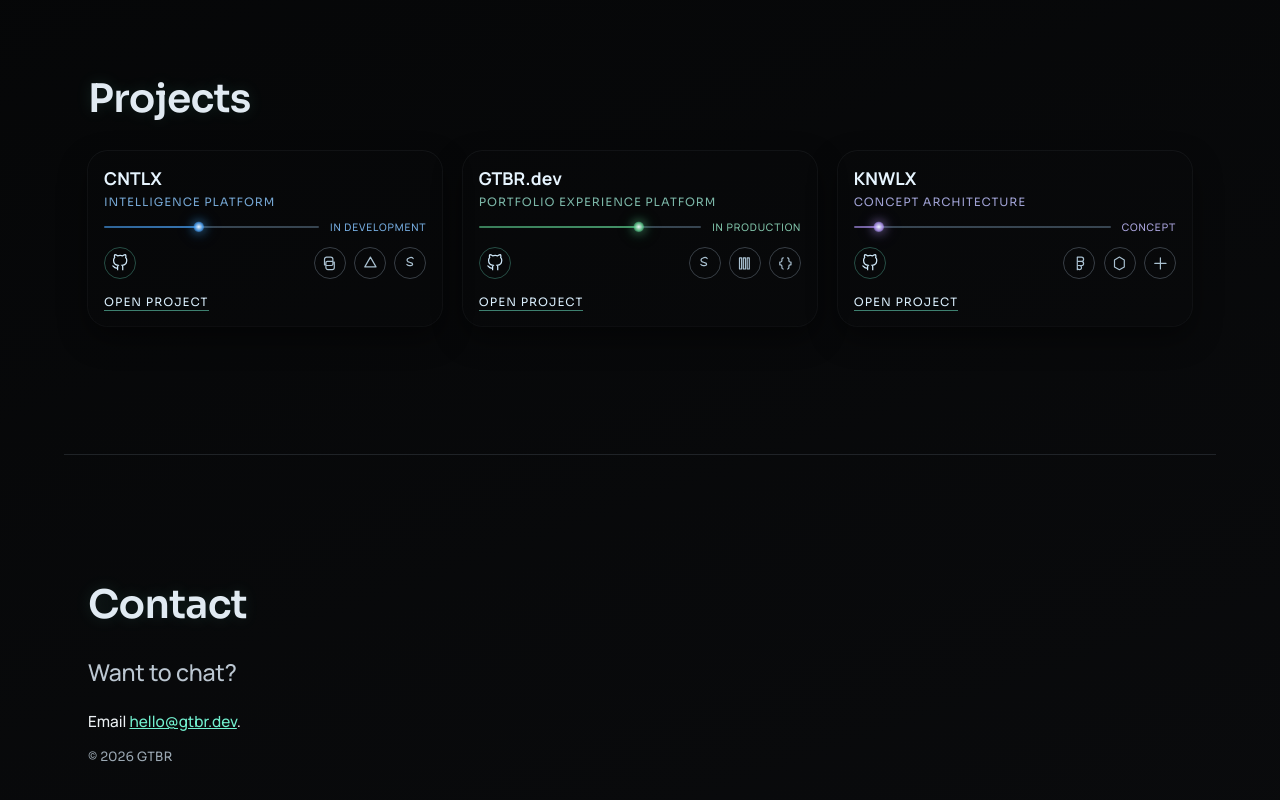
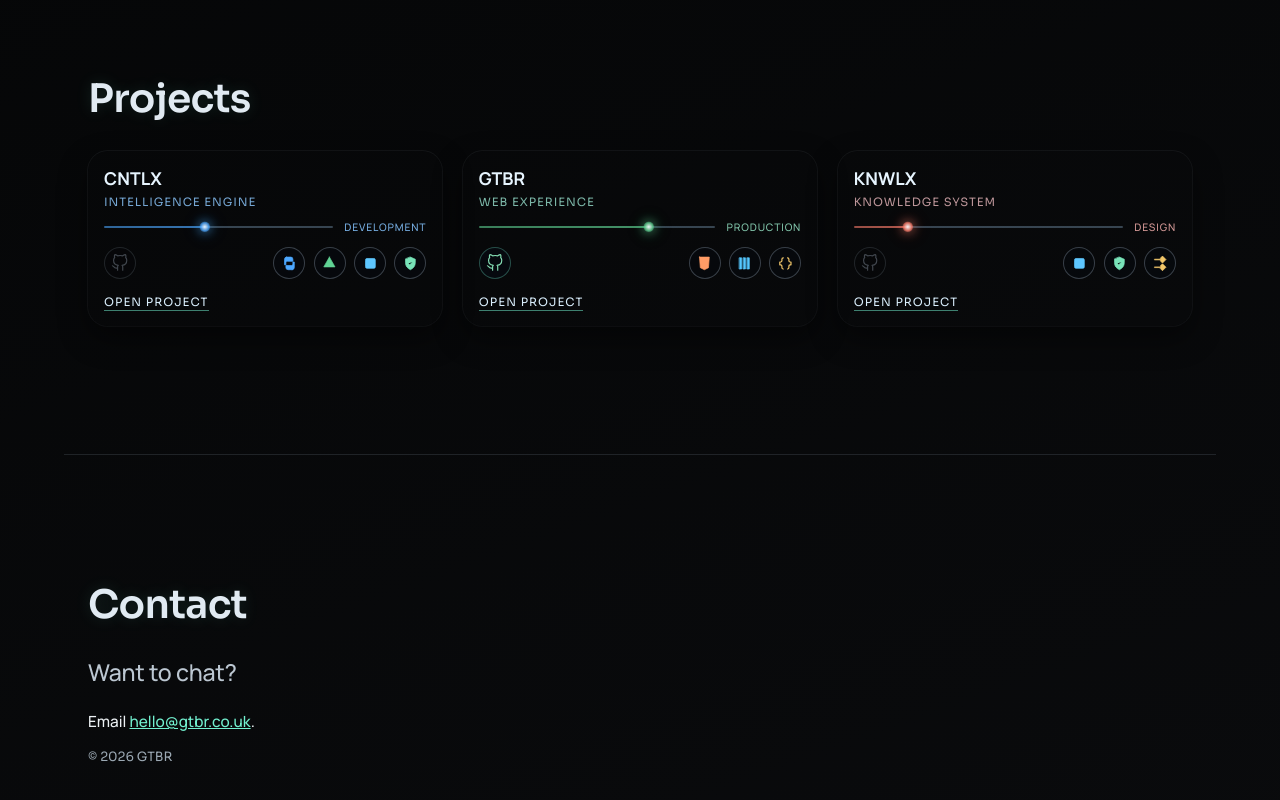
Before and after one commit to CSVillain/gtbr-site, a plain HTML site: page index.html in a window 1280 px wide. Shown: the part 1334-2134 px from the top of the page. Drawn offline with Linux system fonts and the light colour scheme; animation ran at ten frames a second.

Commit message:
Refine project cards, hero text, and repo housekeeping

```diff
--- a/base.css
+++ b/base.css
@@ -316,9 +316,13 @@ h3 {
 
 h1 {
   font-size: var(--fs-h1);
-  max-width: min(12.4ch, 92vw);
-  text-wrap: balance;
+  max-width: none;
+  text-wrap: normal;
   letter-spacing: -0.02em;
+}
+
+.hero-orb-copy h1 {
+  white-space: nowrap;
 }
 
 .hero-prefix-text {
@@ -1191,21 +1195,32 @@ footer[id] {
   height: 2rem;
   border: 1px solid rgba(114, 240, 207, 0.3);
   border-radius: 999px;
-  color: #cde6f7;
+  color: color-mix(in srgb, var(--stage-color) 72%, #d9ecfa 28%);
   text-decoration: none;
+  background: rgba(8, 12, 20, 0.58);
 }
 
 .module-icon-link svg {
   width: 1.1rem;
   height: 1.1rem;
   stroke: currentColor;
-  stroke-width: 1.7;
+  stroke-width: 1.6;
   fill: none;
+  stroke-linecap: round;
+  stroke-linejoin: round;
 }
 
 .module-icon-link:hover {
   color: #f1fbff;
   border-color: rgba(114, 240, 207, 0.58);
+}
+
+.module-icon-link.is-disabled {
+  color: rgba(142, 154, 168, 0.6);
+  border-color: rgba(109, 120, 132, 0.36);
+  background: rgba(8, 10, 14, 0.42);
+  opacity: 0.72;
+  pointer-events: none;
 }
 
 .module-stack-icons {
@@ -1226,16 +1241,76 @@ footer[id] {
   border: 1px solid rgba(125, 138, 153, 0.42);
   border-radius: 999px;
   color: #a9c0d0;
+  background: rgba(7, 10, 16, 0.52);
 }
 
 .stack-icon svg {
   width: 1.05rem;
   height: 1.05rem;
+  fill: currentColor;
+  stroke: currentColor;
+  stroke-width: 1;
+  stroke-linecap: round;
+  stroke-linejoin: round;
+}
+
+.stack-icon-python {
+  color: #4da8ff;
+}
+
+.stack-icon-html {
+  color: #ff9c66;
+}
+
+.stack-icon-tauri {
+  color: #60d394;
+}
+
+.stack-icon-svelte {
+  color: #ff7f6e;
+}
+
+.stack-icon-css {
+  color: #55c8ff;
+}
+
+.stack-icon-javascript {
+  color: #f2c76a;
+}
+
+.stack-icon-figma {
+  color: #b89cff;
+}
+
+.stack-icon-tokens {
+  color: #7eb7f0;
+}
+
+.stack-icon-llm {
+  color: #c3a5ff;
+}
+
+.stack-icon-orchestration {
+  color: #72f0cf;
+}
+
+.stack-icon-ai {
+  color: #5ec7ff;
+}
+
+.stack-icon-shield {
+  color: #78e3b8;
+}
+
+.stack-icon-strategy {
+  color: #f2c76a;
+}
+
+.stack-icon-javascript svg,
+.stack-icon-llm svg {
+  fill: none;
   stroke: currentColor;
   stroke-width: 1.7;
-  fill: none;
-  stroke-linecap: round;
-  stroke-linejoin: round;
 }
 
 .module-select {
@@ -1589,6 +1664,11 @@ footer[id] {
     gap: 0.45rem;
   }
 
+  .hero-orb-copy h1 {
+    white-space: normal;
+    display: block;
+  }
+
   .module {
     padding: 0.84rem 0.82rem 0.78rem;
     border-radius: 16px;
--- a/index.html
+++ b/index.html
@@ -142,7 +142,7 @@
   <footer class="site-footer shell" id="contact">
     <h2 id="contact-subheading" class="section-heading">Contact</h2>
     <p class="contact-intro reveal">Want to chat?</p>
-    <p class="reveal">Email <a href="mailto:hello@gtbr.dev">hello@gtbr.dev</a>.</p>
+    <p class="reveal">Email <a href="mailto:hello@gtbr.co.uk">hello@gtbr.co.uk</a>.</p>
     <p class="footnote reveal">&copy; <span id="year"></span> GTBR</p>
   </footer>
 
--- a/main.js
+++ b/main.js
@@ -1,6 +1,7 @@
 const siteHeader = document.querySelector('.site-header');
 const projectCardsRoot = document.getElementById('project-cards');
 const PROJECT_STACK_ICONS = {
+  html: '<svg viewBox="0 0 24 24" role="presentation"><path d="M5 3h14l-1.2 15.2L12 21l-5.8-2.8L5 3Z" /></svg>',
   python: '<svg viewBox="0 0 24 24" role="presentation"><path d="M8 3h6a3 3 0 0 1 3 3v3H9a2 2 0 0 0-2 2v3H5V6a3 3 0 0 1 3-3Z" /><path d="M16 21h-6a3 3 0 0 1-3-3v-3h8a2 2 0 0 0 2-2v-3h2v8a3 3 0 0 1-3 3Z" /></svg>',
   tauri: '<svg viewBox="0 0 24 24" role="presentation"><path d="M12 3l8 14H4L12 3Z" /></svg>',
   svelte: '<svg viewBox="0 0 24 24" role="presentation"><path d="M16 5c-1-1.3-3.8-1.7-6-.8C7.9 5 7 6.5 7.3 8c.4 2 2.8 2.4 4.7 2.8 2.1.4 3.3.9 3.2 2.2-.2 2-3 2.5-4.9 2.2-1.5-.2-2.7-.8-3.4-1.7" /></svg>',
@@ -8,7 +9,11 @@ const PROJECT_STACK_ICONS = {
   javascript: '<svg viewBox="0 0 24 24" role="presentation"><path d="M9 4c-1.5 0-2 1-2 2.2v2.1C7 9.5 6.5 10 5.3 10H4v4h1.3c1.2 0 1.7.5 1.7 1.7v2.1C7 19 7.5 20 9 20M15 4c1.5 0 2 1 2 2.2v2.1c0 1.2.5 1.7 1.7 1.7H20v4h-1.3c-1.2 0-1.7.5-1.7 1.7v2.1c0 1.2-.5 2.2-2 2.2" /></svg>',
   figma: '<svg viewBox="0 0 24 24" role="presentation"><path d="M9 3h6a3 3 0 0 1 0 6H9zM9 9h6a3 3 0 0 1 0 6H9zM9 15h3a3 3 0 1 1-3 3zM9 3v18" /></svg>',
   tokens: '<svg viewBox="0 0 24 24" role="presentation"><path d="M12 3l7 4v10l-7 4-7-4V7l7-4Z" /></svg>',
-  llm: '<svg viewBox="0 0 24 24" role="presentation"><path d="M4 12h16M12 4v16" /></svg>'
+  llm: '<svg viewBox="0 0 24 24" role="presentation"><path d="M4 12h16M12 4v16" /></svg>',
+  orchestration: '<svg viewBox="0 0 24 24" role="presentation"><path d="M6 6h4v4H6zM14 6h4v4h-4zM10 14h4v4h-4zM10 8h4M8 10v4M16 10v4" /></svg>',
+  ai: '<svg viewBox="0 0 24 24" role="presentation"><path d="M5 7a2 2 0 0 1 2-2h10a2 2 0 0 1 2 2v10a2 2 0 0 1-2 2H7a2 2 0 0 1-2-2zM9 9h2v6H9zM13 9h2.2a1.8 1.8 0 0 1 0 3.6H13zM13 12.6h2.4" /></svg>',
+  shield: '<svg viewBox="0 0 24 24" role="presentation"><path d="M12 3l7 3v5c0 5-2.8 8-7 10-4.2-2-7-5-7-10V6zM9 12l2 2 4-4" /></svg>',
+  strategy: '<svg viewBox="0 0 24 24" role="presentation"><path d="M4 6h10l-2.2 2.3L15 11.5l5-5L15 1.5 11.8 4.7 14 7H4zM4 18h10l-2.2-2.3L15 12.5l5 5-5 5-3.2-3.2L14 17H4z" /></svg>'
 };
 const PROJECT_GITHUB_ICON = '<svg viewBox="0 0 24 24" role="presentation"><path d="M9 19c-5 1.5-5-2.5-7-3m14 6v-3.9a3.4 3.4 0 0 0-.94-2.66c3.14-.35 6.44-1.54 6.44-7A5.44 5.44 0 0 0 20 4.77 5.07 5.07 0 0 0 19.91 1S18.73.65 16 2.48a13.38 13.38 0 0 0-7 0C6.27.65 5.09 1 5.09 1A5.07 5.07 0 0 0 5 4.77a5.44 5.44 0 0 0-1.5 3.78c0 5.42 3.3 6.61 6.44 7A3.4 3.4 0 0 0 9 18.13V22" /></svg>';
 const PROJECTS = [
@@ -16,12 +21,12 @@ const PROJECTS = [
     id: 'cntlx',
     stage: 'dev',
     title: 'CNTLX',
-    subheading: 'Intelligence Platform',
-    summary: 'Desktop intelligence workspace for high-volume review operations, with direct ownership of product direction and engineering implementation.',
+    subheading: 'Intelligence Engine',
+    summary: 'Desktop intelligence platform in active development, combining AI-assisted workflows, LLM-backed decision support, and structured pipeline orchestration for content operations.',
     objectives: [
-      'Direct ownership of architecture and workflow design',
-      'Build desktop tooling and review automation',
-      'Focus: throughput with reviewer confidence'
+      'Pipeline orchestration for ingestion, routing, scoring, and decision flows',
+      'Living metadata governance across entities, events, and provenance',
+      'Focus: AI-assisted throughput, quality control, and reliability'
     ],
     milestones: [
       { label: 'Design', value: 'Complete', state: 'complete' },
@@ -32,22 +37,23 @@ const PROJECTS = [
     stack: [
       { label: 'Python', icon: 'python' },
       { label: 'Tauri', icon: 'tauri' },
-      { label: 'Svelte', icon: 'svelte' }
+      { label: 'AI', icon: 'AI' },
+      { label: 'Governance', icon: 'shield' }
     ],
-    stackMeta: 'Python, Tauri, Svelte',
-    roleMeta: 'Product + Engineering Lead',
-    statusText: 'In development'
+    stackMeta: 'Python, Tauri, AI, Governance',
+    statusText: 'Development',
+    githubUrl: ''
   },
   {
     id: 'gtbr',
     stage: 'prod',
-    title: 'GTBR.dev',
-    subheading: 'Portfolio Experience Platform',
-    summary: 'Live GTBR portfolio platform with direct ownership of product narrative, UX system, and frontend implementation.',
+    title: 'GTBR',
+    subheading: 'Web Experience',
+    summary: 'Live portfolio site combining neural visuals, principles storytelling, and project case studies.',
     objectives: [
-      'Direct ownership of information architecture and narrative UX',
-      'Implement responsive frontend and interaction system',
-      'Focus: clarity, speed, and maintainability'
+      'Clear narrative structure across sections',
+      'Responsive interaction and motion system',
+      'Focus: clarity, performance, and maintainability'
     ],
     milestones: [
       { label: 'Design', value: 'Complete', state: 'complete' },
@@ -56,39 +62,39 @@ const PROJECTS = [
       { label: 'Documentation', value: 'In progress', state: 'progress' }
     ],
     stack: [
-      { label: 'Svelte', icon: 'svelte' },
+      { label: 'HTML', icon: 'html' },
       { label: 'CSS', icon: 'css' },
       { label: 'JavaScript', icon: 'javascript' }
     ],
-    stackMeta: 'Svelte, CSS, JavaScript',
-    roleMeta: 'Product Designer + Frontend Engineer',
-    statusText: 'In production'
+    stackMeta: 'HTML, CSS, JavaScript',
+    statusText: 'Production',
+    githubUrl: 'https://github.com/CSVillain/gtbr-site'
   },
   {
     id: 'knwlx',
-    stage: 'concept',
+    stage: 'design',
     title: 'KNWLX',
-    subheading: 'Concept Architecture',
-    summary: 'Early-stage knowledge platform concept with direct ownership of product thesis, architecture options, and validation path.',
+    subheading: 'Knowledge System',
+    summary: 'Development strategy to evolve CNTLX into a broader Knowledge Intelligence platform for advanced strategic decisioning.',
     objectives: [
-      'Direct ownership of problem framing and capability map',
-      'Define retrieval and orchestration options',
-      'Focus: validated concept before build'
+      'Define the strategic operating model beyond the CNTLX core',
+      'Establish common standards for knowledge artifacts, pipelines, and integrations',
+      'Shape a phased roadmap from concept to full deployment'
     ],
     milestones: [
-      { label: 'Design', value: 'In progress', state: 'progress' },
-      { label: 'Development', value: 'Planned', state: 'planned' },
-      { label: 'Production', value: 'Planned', state: 'planned' },
-      { label: 'Documentation', value: 'Planned', state: 'planned' }
+      { label: 'Strategy', value: 'In progress', state: 'progress' },
+      { label: 'Architecture', value: 'Planned', state: 'planned' },
+      { label: 'Pilot', value: 'Planned', state: 'planned' },
+      { label: 'Deployment', value: 'Planned', state: 'planned' }
     ],
     stack: [
-      { label: 'Figma', icon: 'figma' },
-      { label: 'Design Tokens', icon: 'tokens' },
-      { label: 'LLM Patterns', icon: 'llm' }
+      { label: 'AI', icon: 'AI' },
+      { label: 'Governance', icon: 'shield' },
+      { label: 'Strategy', icon: 'strategy' }
     ],
-    stackMeta: 'Figma, LLM patterns, system architecture',
-    roleMeta: 'Concept Lead + Systems Architect',
-    statusText: 'Concept'
+    stackMeta: 'Python, AI, governance, strategy',
+    statusText: 'Design',
+    githubUrl: ''
   }
 ];
 
@@ -106,9 +112,14 @@ const renderProjectCards = () => {
 
   const cardsMarkup = PROJECTS.map((project) => {
     const stageLabel = project.statusText;
+    const hasGithubLink = Boolean(project.githubUrl);
+    const githubMarkup = hasGithubLink
+      ? `<a class="module-icon-link" href="${escapeHtml(project.githubUrl)}" target="_blank" rel="noopener noreferrer" aria-label="GitHub repository" title="GitHub repository">${PROJECT_GITHUB_ICON}</a>`
+      : `<span class="module-icon-link is-disabled" role="img" aria-label="GitHub repository unavailable" title="GitHub repository unavailable">${PROJECT_GITHUB_ICON}</span>`;
     const stackIcons = project.stack.map((item) => {
-      const icon = PROJECT_STACK_ICONS[item.icon] || PROJECT_STACK_ICONS.llm;
-      return `<li><span class="stack-icon" role="img" aria-label="${escapeHtml(item.label)}" title="${escapeHtml(item.label)}">${icon}</span></li>`;
+      const iconKey = String(item.icon || '').toLowerCase();
+      const icon = PROJECT_STACK_ICONS[iconKey] || PROJECT_STACK_ICONS.llm;
+      return `<li><span class="stack-icon stack-icon-${escapeHtml(iconKey)}" role="img" aria-label="${escapeHtml(item.label)}" title="${escapeHtml(item.label)}">${icon}</span></li>`;
     }).join('');
 
     const objectives = project.objectives.map((item) => `<li>${escapeHtml(item)}</li>`).join('');
@@ -132,14 +143,12 @@ const renderProjectCards = () => {
           <span class="module-stage-label">${escapeHtml(stageLabel)}</span>
         </div>
         <div class="module-quick">
-          <a class="module-icon-link" href="#contact" aria-label="GitHub repository (private)" title="GitHub repository (private)">
-            ${PROJECT_GITHUB_ICON}
-          </a>
+          ${githubMarkup}
           <ul class="module-stack-icons" aria-label="Tech stack">
             ${stackIcons}
           </ul>
         </div>
-        <button class="module-select" type="button">Open Project</button>
+        <button class="module-select" type="button">Open project</button>
         <div class="module-detail">
           <p class="module-summary">${escapeHtml(project.summary)}</p>
           <div class="module-detail-grid">
@@ -152,9 +161,9 @@ const renderProjectCards = () => {
               <ul class="module-list module-list-steps">${milestones}</ul>
             </section>
           </div>
-          <p class="module-detail-meta"><strong>Stack:</strong> ${escapeHtml(project.stackMeta)} <strong>Status:</strong> ${escapeHtml(project.statusText)} <strong>Direct role:</strong> ${escapeHtml(project.roleMeta)}</p>
+          <p class="module-detail-meta"><strong>Stack:</strong> ${escapeHtml(project.stackMeta)} <strong>Status:</strong> ${escapeHtml(project.statusText)}</p>
           <div class="module-links">
-            <button class="module-back" type="button">Back to all projects</button>
+            <button class="module-back" type="button">Back to projects</button>
             <a class="module-command" href="#contact">GitHub</a>
             <a class="module-command" href="#contact">Full Case</a>
           </div>
```
Also changed, not shown: output/playwright/home-desktop-v2.png (deleted), output/playwright/home-desktop.png (deleted), output/playwright/home-mobile.png (deleted), output/reference/mesh-ref-01.png (deleted), output/reference/mesh-ref-02.png (deleted), output/reference/mesh-ref-03.png (deleted), 2 other files.
